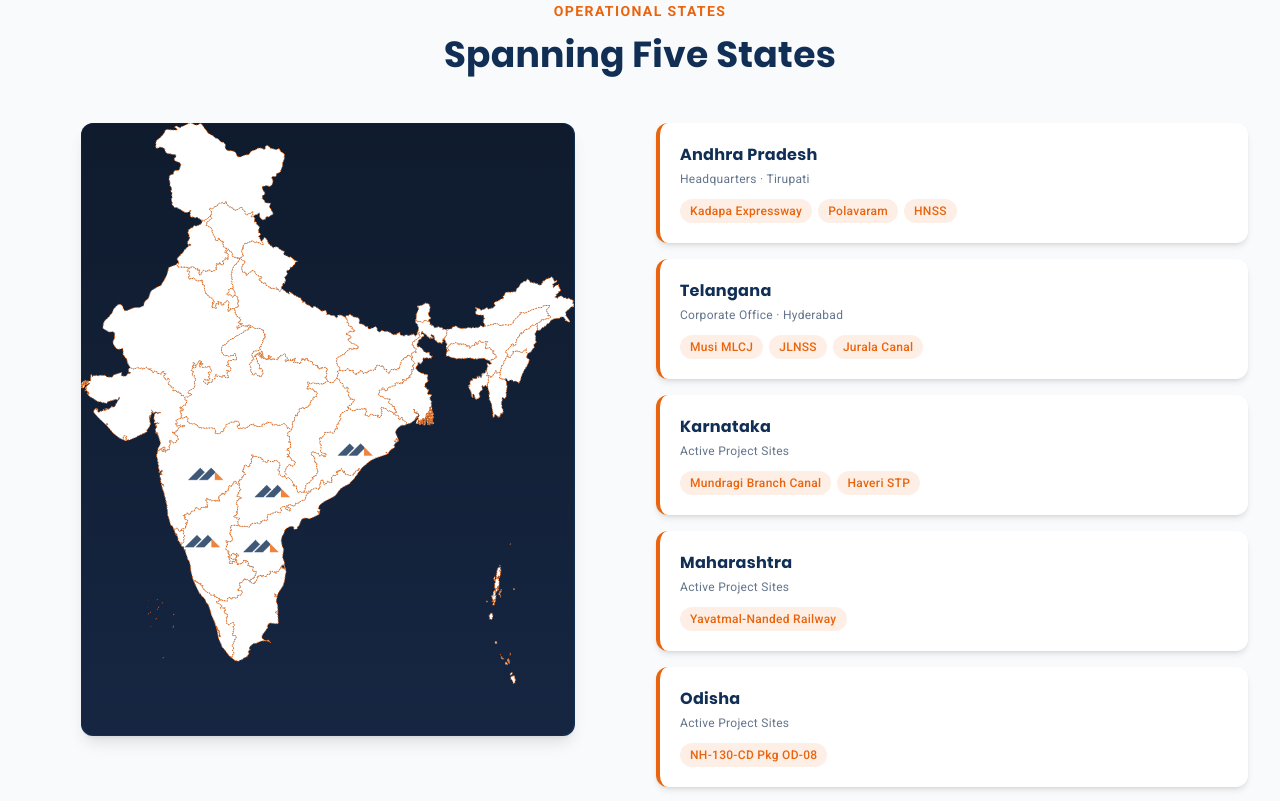
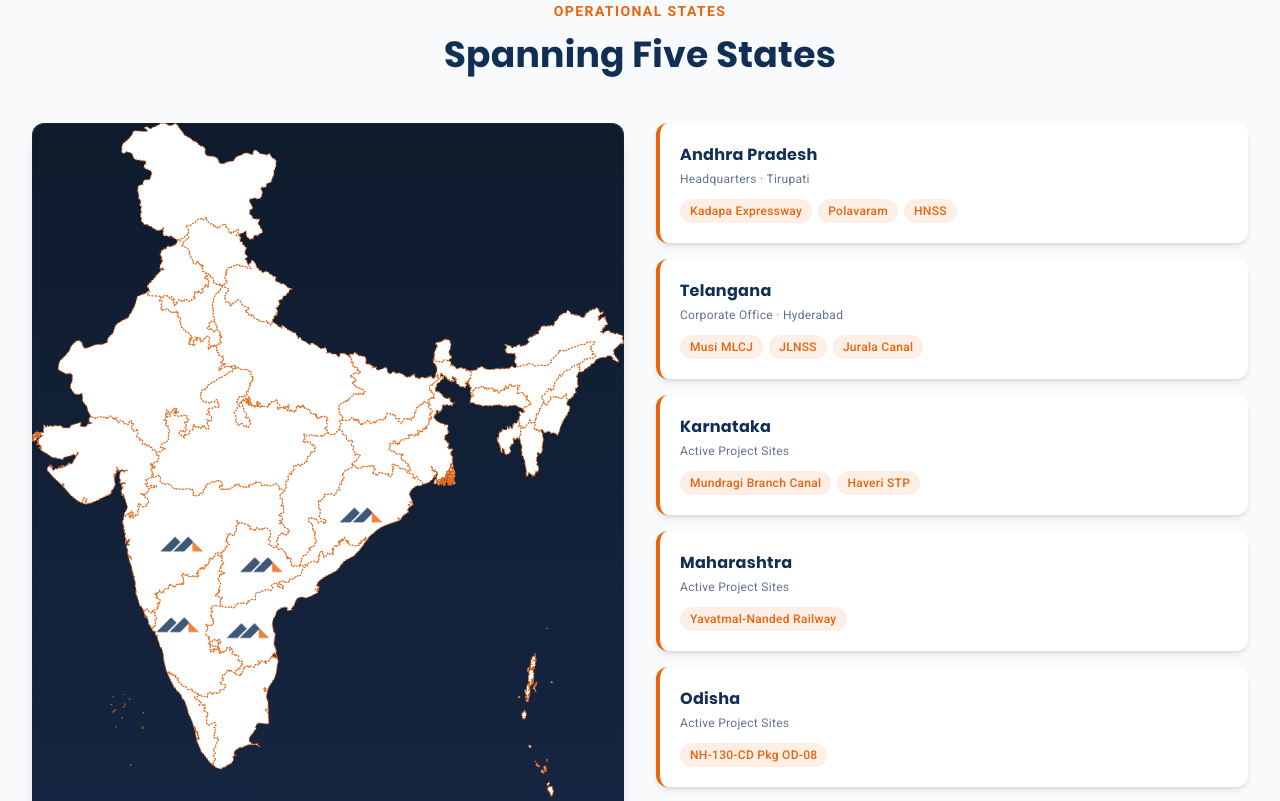
Before and after one commit to 98soumithr/Mana-Infra-Website, a website: page location.html in a window 1280 px wide. Shown: the part 1359-2160 px from the top of the page. Drawn offline with nearby package versions, Linux system fonts and the light colour scheme.

Commit message:
Revert map width back to full

```diff
--- a/location.html
+++ b/location.html
@@ -177,8 +177,8 @@
       <div class="grid grid-cols-1 lg:grid-cols-2 gap-8 items-start">
 
         <!-- India Map (Interactive SVG) -->
-        <div class="relative animate-fade-in-left flex justify-center">
-          <svg id="india-map-svg" class="w-5/6 h-auto rounded-xl shadow-lg" viewBox="0 0 612 760" preserveAspectRatio="xMidYMid meet" style="background: #112F55;"></svg>
+        <div class="relative animate-fade-in-left">
+          <svg id="india-map-svg" class="w-full h-auto rounded-xl shadow-lg" viewBox="0 0 612 760" preserveAspectRatio="xMidYMid meet" style="background: #112F55;"></svg>
         </div>
 
         <!-- State Info Panel (right column) -->
```
